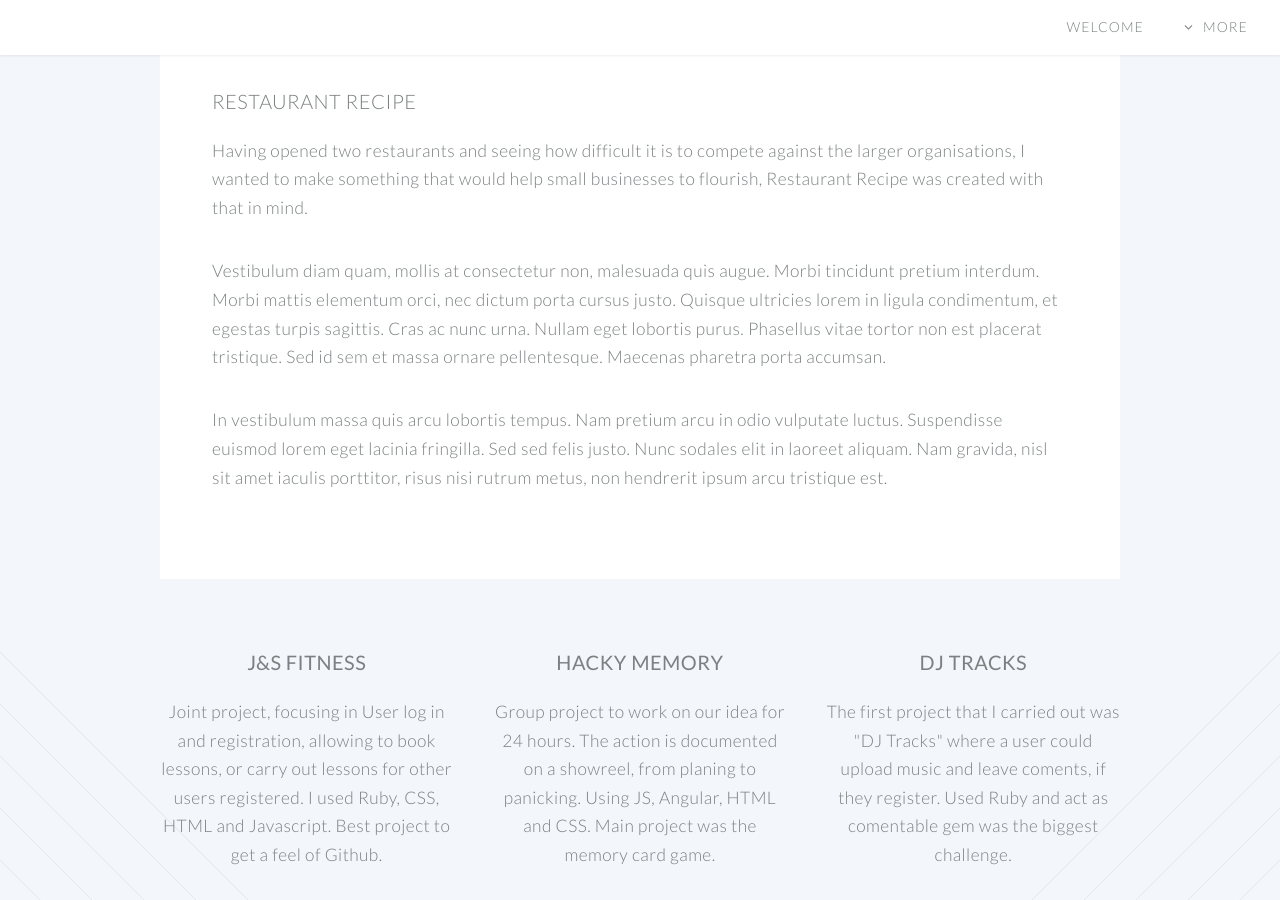
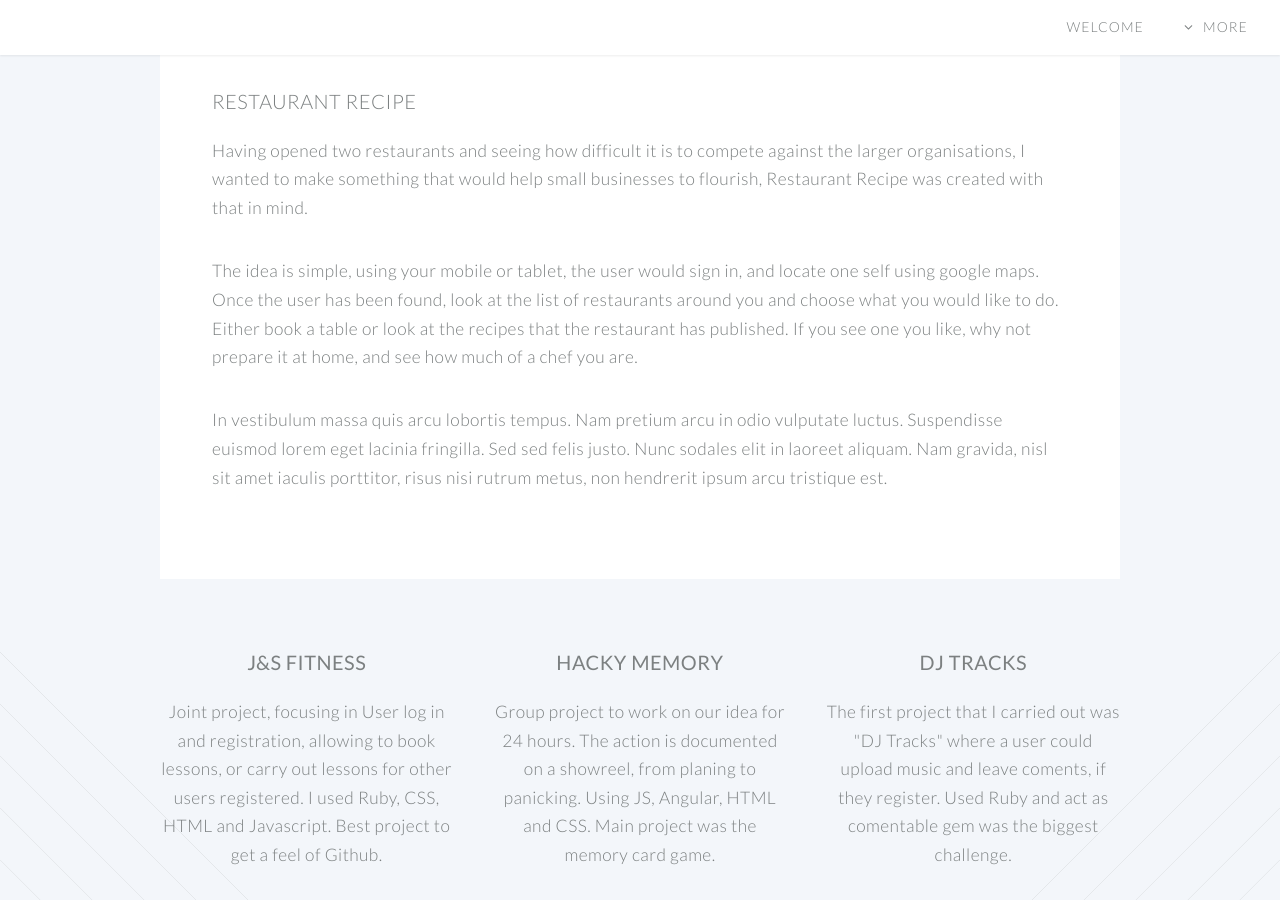
Before and after one commit to eusegone/eusegone.github.io, a Jekyll site: the page built from projects.html, in a window 1280 px wide and 900 px high, scrolled down 849 px. Built offline with Jekyll 4.4.1, drawn with Linux system fonts in a browser that asks for light colours.

Commit message:
writing project restaurant recipe info

```diff
--- a/projects.html
+++ b/projects.html
@@ -22,7 +22,7 @@ layout: default
 										<h3>Restaurant Recipe</h3>
 									</header>
 									<p>Having opened two restaurants and seeing how difficult it is to compete against the larger organisations, I wanted to make something that would help small businesses to flourish, Restaurant Recipe was created with that in mind.</p>
-									<p>Vestibulum diam quam, mollis at consectetur non, malesuada quis augue. Morbi tincidunt pretium interdum. Morbi mattis elementum orci, nec dictum porta cursus justo. Quisque ultricies lorem in ligula condimentum, et egestas turpis sagittis. Cras ac nunc urna. Nullam eget lobortis purus. Phasellus vitae tortor non est placerat tristique. Sed id sem et massa ornare pellentesque. Maecenas pharetra porta accumsan. </p>
+									<p>The idea is simple, using your mobile or tablet, the user would sign in, and locate one self using google maps. Once the user has been found, look at the list of restaurants around you and choose what you would like to do.  Either book a table or look at the recipes that the restaurant has published.  If you see one you like, why not prepare it at home, and see how much of a chef you are. </p>
 									<p>In vestibulum massa quis arcu lobortis tempus. Nam pretium arcu in odio vulputate luctus. Suspendisse euismod lorem eget lacinia fringilla. Sed sed felis justo. Nunc sodales elit in laoreet aliquam. Nam gravida, nisl sit amet iaculis porttitor, risus nisi rutrum metus, non hendrerit ipsum arcu tristique est.</p>
 								</section>
 							</div>
```
